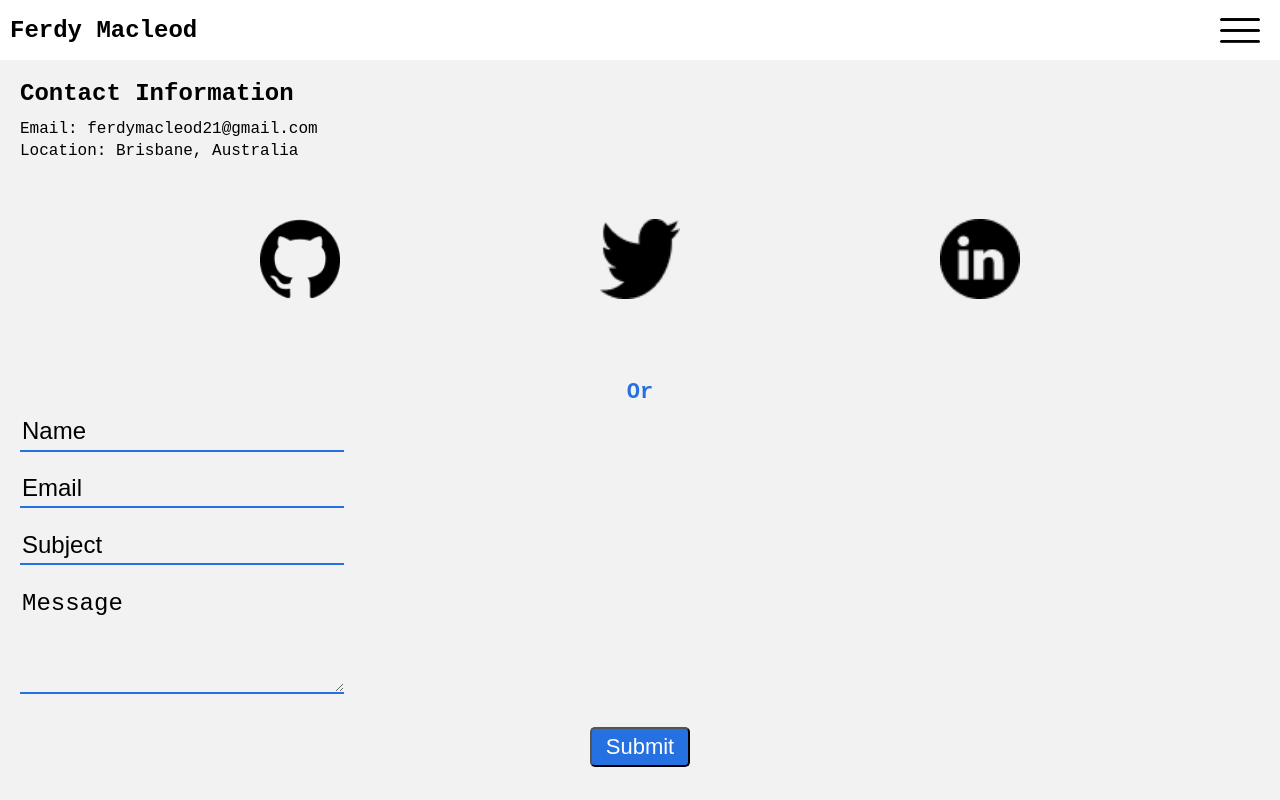
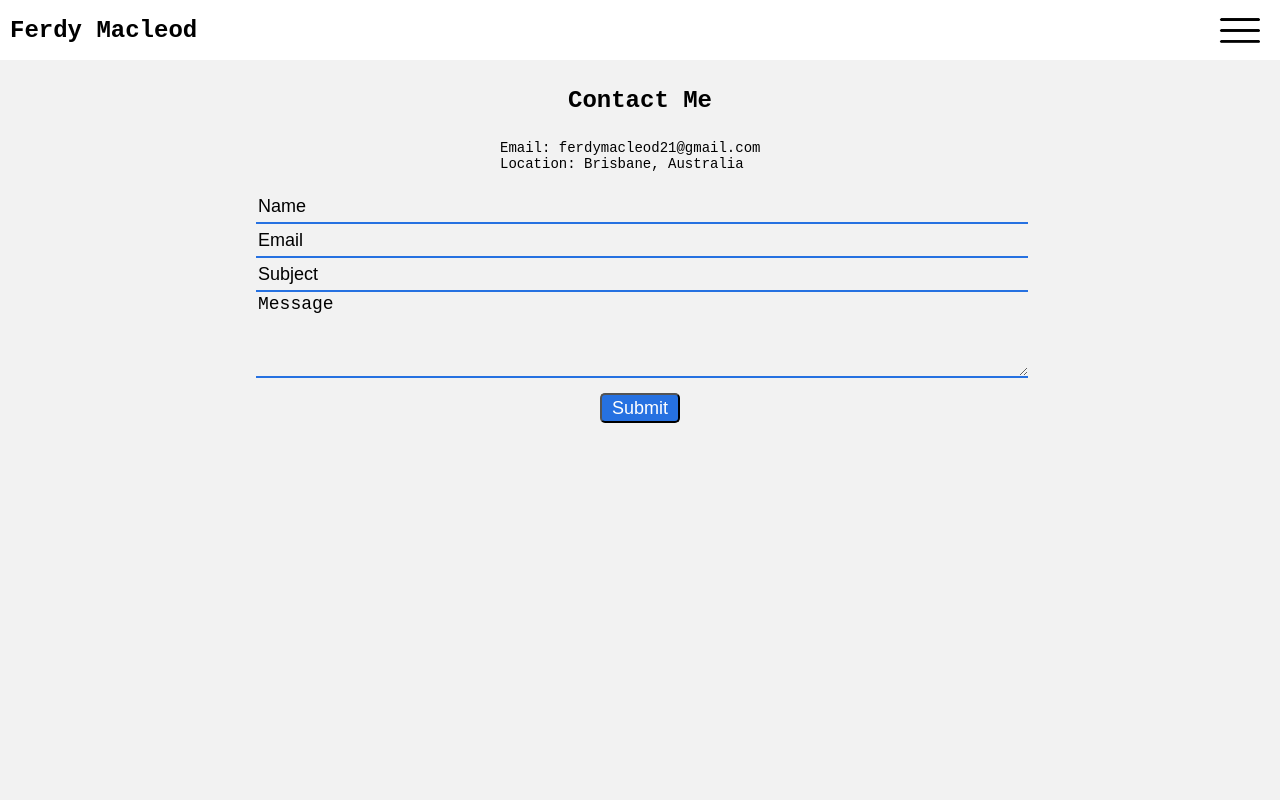
Before and after one commit to FerdyM/developer_portfolio, a React (Create React App) app: page /contact in a window 1280 px wide. Built offline with nearby package versions, Linux system fonts and the light colour scheme; a web font is replaced by a local one.

Commit message:
fixed desktop contact page

```diff
--- a/src/components/About.js
+++ b/src/components/About.js
@@ -1,7 +1,6 @@
 import React, { Fragment } from 'react';
 import Myskills from './Myskills'
 import Footer from './Footer'
-import placeholder from '../images/placeholder.png'
 import './stylesheets/About.css'
 
 const About = () => {
@@ -9,7 +8,7 @@ const About = () => {
         <Fragment>
             <div className="about-container">
                 <div className="profile-container">
-                    <img src={placeholder} alt="placeholder" />
+                    {/* <img src={placeholder} alt="placeholder" /> */}
                 </div>
                 <div className="about-main-container">
                     <h2>Ferdy Macleod</h2>
--- a/src/components/Contact.js
+++ b/src/components/Contact.js
@@ -55,24 +55,11 @@ class ContactForm extends React.Component {
         return (
                 <div className="form-container">
 
-                    <h2>Contact Information</h2>
+                    <h2>Contact Me</h2>
                     <div className="text-div">
                         <p>Email: ferdymacleod21@gmail.com</p>
                         <p>Location: Brisbane, Australia</p>
                     </div>
-
-                    <div className="links-container">
-                        <Link to="https://github.com/FerdyM" target="_blank">
-                            <img src={GithubLogo} alt="github logo"/>
-                        </Link>
-                        <Link to="https://twitter.com/ferdymacleod1" target="_blank">
-                            <img src={TwitterLogo} alt="twitter logo"/>
-                        </Link>
-                        <Link to="https://www.linkedin.com/in/ferdymacleod/" target="_blank">
-                            <img src={LinkedinLogo} alt="linkedin logo"/>
-                        </Link>
-                    </div>
-                    <p className="or">Or</p>
                     <form onSubmit={this.handleSubmit}>
                             <input className="inputField" type="text" name="name" value={this.state.name} onChange={this.onFieldChange} placeholder="Name"/>
                             <input className="inputField" type="text" name="email" value={this.state.email} onChange={this.onFieldChange} placeholder="Email"/>
--- a/src/components/stylesheets/Contact.css
+++ b/src/components/stylesheets/Contact.css
@@ -1,96 +1,29 @@
 .form-container {
-  display: -ms-grid;
-  display: grid;
-  -ms-grid-columns: 1fr;
-      grid-template-columns: 1fr;
-  -ms-grid-rows: 100px 2fr auto 4fr;
-      grid-template-rows: 100px 2fr auto 4fr;
   border-top: 60px solid white;
-  text-align: left;
   width: 100%;
   height: calc(100vh - 60px);
   background: #F2F2F2;
+  display: -ms-grid;
+  display: grid;
+  -webkit-box-align: start;
+      -ms-flex-align: start;
+          align-items: start;
+  -ms-grid-columns: 100%;
+      grid-template-columns: 100%;
 }
 
 .form-container h2 {
-  -ms-grid-row: 1;
-  -ms-grid-row-span: 1;
-  grid-row: 1/2;
-  -ms-grid-column: 1;
-  -ms-grid-column-span: 1;
-  grid-column: 1/2;
-  -ms-flex-item-align: start;
-      -ms-grid-row-align: start;
-      align-self: start;
-  padding: 20px 0 0 20px;
   font-size: 24px;
   font-weight: bold;
 }
 
 .form-container .text-div {
   padding-left: 20px;
-  -ms-grid-row: 1;
-  -ms-grid-row-span: 1;
-  grid-row: 1/2;
-  -ms-grid-column: 1;
-  -ms-grid-column-span: 1;
-  grid-column: 1/2;
   height: 40px;
-  -ms-flex-item-align: end;
-      align-self: flex-end;
-  display: -webkit-box;
-  display: -ms-flexbox;
-  display: flex;
-  -webkit-box-orient: vertical;
-  -webkit-box-direction: normal;
-      -ms-flex-direction: column;
-          flex-direction: column;
-  -webkit-box-pack: justify;
-      -ms-flex-pack: justify;
-          justify-content: space-between;
 }
 
 .form-container .text-div p {
   margin: 0;
-}
-
-.form-container .links-container {
-  -ms-grid-row: 2;
-  -ms-grid-row-span: 1;
-  grid-row: 2/3;
-  -ms-grid-column: 1;
-  -ms-grid-column-span: 1;
-  grid-column: 1/2;
-  -ms-flex-item-align: center;
-      align-self: center;
-  padding: 30px 0;
-  height: 80px;
-  width: 100%;
-  display: -webkit-box;
-  display: -ms-flexbox;
-  display: flex;
-  -webkit-box-pack: space-evenly;
-      -ms-flex-pack: space-evenly;
-          justify-content: space-evenly;
-}
-
-.form-container .links-container img {
-  width: 80px;
-  height: 80px;
-}
-
-.form-container .or {
-  -ms-grid-row: 3;
-  -ms-grid-row-span: 1;
-  grid-row: 3/4;
-  -ms-grid-column: 1;
-  -ms-grid-column-span: 1;
-  grid-column: 1/2;
-  text-align: center;
-  font-size: 22px;
-  color: #2671E1;
-  font-weight: bold;
-  margin-bottom: 0;
 }
 
 .form-container .submit-button {
@@ -104,22 +37,10 @@
 .form-container form {
   width: 100%;
   height: 100%;
-  display: -webkit-box;
-  display: -ms-flexbox;
-  display: flex;
-  -webkit-box-orient: vertical;
-  -webkit-box-direction: normal;
-      -ms-flex-direction: column;
-          flex-direction: column;
-  -webkit-box-pack: space-evenly;
-      -ms-flex-pack: space-evenly;
-          justify-content: space-evenly;
 }
 
 .form-container form .inputField {
   font-size: 18px;
-  margin-left: 20px;
-  margin-bottom: 10px;
   background: none;
   border: none;
   height: 30px;
@@ -149,7 +70,6 @@
 
 .form-container form .messageField {
   font-size: 24px;
-  margin-left: 20px;
   background: none;
   border: none;
   height: 100px;
@@ -193,202 +113,125 @@
   height: 40px;
   width: 100px;
   font-size: 22px;
-  -ms-flex-item-align: center;
-      -ms-grid-row-align: center;
-      align-self: center;
-  margin-bottom: 20px;
-  margin-top: 20px;
 }
 
 @media screen and (min-width: 800px) {
-  .wrapper {
+  .form-container {
     height: calc(100vh - 60px);
-    width: 100%;
-    display: -ms-grid;
-    display: grid;
-    -ms-grid-columns: 40% 60%;
-        grid-template-columns: 40% 60%;
-    -ms-grid-rows: 1fr;
-        grid-template-rows: 1fr;
+    -ms-grid-rows: 80px 50px 1fr;
+        grid-template-rows: 80px 50px 1fr;
   }
-  .wrapper .form-container {
-    -ms-grid-column: 1;
-    -ms-grid-column-span: 1;
-    grid-column: 1/2;
-    -ms-grid-row: 1;
-    -ms-grid-row-span: 1;
-    grid-row: 1/2;
-    height: calc(100vh - 60px);
-  }
-  .wrapper .form-container h2 {
+  .form-container h2 {
     -ms-grid-row: 1;
     -ms-grid-row-span: 1;
     grid-row: 1/2;
     -ms-grid-column: 1;
     -ms-grid-column-span: 1;
     grid-column: 1/2;
-    -ms-flex-item-align: start;
-        -ms-grid-row-align: start;
-        align-self: start;
-    padding: 20px 0 0 20px;
-    font-size: 18px;
+    font-size: 24px;
     font-weight: bold;
   }
-  .wrapper .form-container .text-div {
-    padding-left: 20px;
-    -ms-grid-row: 1;
-    -ms-grid-row-span: 1;
-    grid-row: 1/2;
-    -ms-grid-column: 1;
-    -ms-grid-column-span: 1;
-    grid-column: 1/2;
-    height: 40px;
-    -ms-flex-item-align: end;
-        align-self: flex-end;
-    display: -webkit-box;
-    display: -ms-flexbox;
-    display: flex;
-    -webkit-box-orient: vertical;
-    -webkit-box-direction: normal;
-        -ms-flex-direction: column;
-            flex-direction: column;
-    -webkit-box-pack: justify;
-        -ms-flex-pack: justify;
-            justify-content: space-between;
-  }
-  .wrapper .form-container .text-div p {
-    margin: 0;
-    font-size: 14px;
-  }
-  .wrapper .form-container .links-container {
+  .form-container .text-div {
     -ms-grid-row: 2;
     -ms-grid-row-span: 1;
     grid-row: 2/3;
     -ms-grid-column: 1;
     -ms-grid-column-span: 1;
     grid-column: 1/2;
-    -ms-flex-item-align: center;
-        align-self: center;
-    padding: 30px 0;
-    height: 50px;
-    width: 100%;
-    display: -webkit-box;
-    display: -ms-flexbox;
-    display: flex;
-    -webkit-box-pack: space-evenly;
-        -ms-flex-pack: space-evenly;
-            justify-content: space-evenly;
+    height: 40px;
+    text-align: left;
+    width: 300px;
+    -ms-grid-column-align: center;
+        justify-self: center;
   }
-  .wrapper .form-container .links-container img {
-    width: 50px;
-    height: 50px;
+  .form-container .text-div p {
+    margin: 0;
+    font-size: 14px;
   }
-  .wrapper .form-container .or {
+  .form-container .submit-button {
+    height: 30px;
+    width: 60px;
+    background-color: #2671E1;
+    border-radius: 5px;
+    color: white;
+  }
+  .form-container form {
+    width: 60%;
+    height: 100%;
     -ms-grid-row: 3;
     -ms-grid-row-span: 1;
     grid-row: 3/4;
     -ms-grid-column: 1;
     -ms-grid-column-span: 1;
     grid-column: 1/2;
-    text-align: center;
-    font-size: 22px;
-    color: #2671E1;
-    font-weight: bold;
-    margin-bottom: 0;
+    -ms-grid-column-align: center;
+        justify-self: center;
   }
-  .wrapper .form-container .submit-button {
-    height: 30px;
-    width: 60px;
-    background-color: #2671E1;
-    border-radius: 5px;
-    color: white;
-  }
-  .wrapper .form-container form {
-    width: 100%;
-    height: 100%;
-    display: -webkit-box;
-    display: -ms-flexbox;
-    display: flex;
-    -webkit-box-orient: vertical;
-    -webkit-box-direction: normal;
-        -ms-flex-direction: column;
-            flex-direction: column;
-    -webkit-box-pack: space-evenly;
-        -ms-flex-pack: space-evenly;
-            justify-content: space-evenly;
-  }
-  .wrapper .form-container form .inputField {
+  .form-container form .inputField {
     font-size: 18px;
-    margin-left: 20px;
-    margin-bottom: 10px;
     background: none;
     border: none;
     height: 30px;
-    width: 320px;
+    width: 100%;
     border-bottom: 2px solid #2671E1;
   }
-  .wrapper .form-container form .inputField::-webkit-input-placeholder {
+  .form-container form .inputField::-webkit-input-placeholder {
     color: black;
-    font-size: 24px;
+    font-size: 18px;
   }
-  .wrapper .form-container form .inputField:-ms-input-placeholder {
+  .form-container form .inputField:-ms-input-placeholder {
     color: black;
-    font-size: 24px;
+    font-size: 18px;
   }
-  .wrapper .form-container form .inputField::-ms-input-placeholder {
+  .form-container form .inputField::-ms-input-placeholder {
     color: black;
-    font-size: 24px;
+    font-size: 18px;
   }
-  .wrapper .form-container form .inputField::placeholder {
+  .form-container form .inputField::placeholder {
     color: black;
-    font-size: 24px;
+    font-size: 18px;
   }
-  .wrapper .form-container form .messageField {
-    font-size: 24px;
-    margin-left: 20px;
+  .form-container form .messageField {
+    font-size: 18px;
     background: none;
     border: none;
-    height: 100px;
-    width: 320px;
+    height: 80px;
+    width: 100%;
     border-bottom: 2px solid #2671E1;
   }
-  .wrapper .form-container form .messageField::-webkit-input-placeholder {
+  .form-container form .messageField::-webkit-input-placeholder {
     position: relative;
     top: 0;
     left: 0;
     color: black;
-    font-size: 24px;
+    font-size: 18px;
   }
-  .wrapper .form-container form .messageField:-ms-input-placeholder {
+  .form-container form .messageField:-ms-input-placeholder {
     position: relative;
     top: 0;
     left: 0;
     color: black;
-    font-size: 24px;
+    font-size: 18px;
   }
-  .wrapper .form-container form .messageField::-ms-input-placeholder {
+  .form-container form .messageField::-ms-input-placeholder {
     position: relative;
     top: 0;
     left: 0;
     color: black;
-    font-size: 24px;
+    font-size: 18px;
   }
-  .wrapper .form-container form .messageField::placeholder {
+  .form-container form .messageField::placeholder {
     position: relative;
     top: 0;
     left: 0;
     color: black;
-    font-size: 24px;
+    font-size: 18px;
   }
-  .wrapper .form-container form .submit-button {
-    height: 40px;
-    width: 100px;
-    font-size: 22px;
-    -ms-flex-item-align: center;
-        -ms-grid-row-align: center;
-        align-self: center;
-    margin-bottom: 20px;
-    margin-top: 20px;
+  .form-container form .submit-button {
+    margin-top: 10px;
+    height: 30px;
+    width: 80px;
+    font-size: 18px;
   }
 }
 /*# sourceMappingURL=Contact.css.map */
--- a/src/components/stylesheets/Contact.scss
+++ b/src/components/stylesheets/Contact.scss
@@ -1,56 +1,21 @@
 .form-container {
-    display: grid;
-    grid-template-columns: 1fr;
-    grid-template-rows: 100px 2fr auto 4fr;
     border-top: 60px solid white;
-    text-align: left;
-    // padding-top: 60px;
     width: 100%;
     height: calc(100vh - 60px);
     background: #F2F2F2;
+    display: grid;
+    align-items: start;
+    grid-template-columns: 100%;
     h2 {
-        grid-row: 1/2;
-        grid-column: 1/2;
-        align-self: start;
-        padding: 20px 0 0 20px;
         font-size: 24px;
         font-weight: bold;
     }
     .text-div {
         padding-left: 20px;
-        grid-row: 1/2;
-        grid-column: 1/2;
         height: 40px;
-        align-self: flex-end;
-        display: flex;
-        flex-direction: column;
-        justify-content: space-between;
         p {
             margin: 0;
         }
-    }
-    .links-container {
-        grid-row: 2/3;
-        grid-column: 1/2;
-        align-self: center;
-        padding: 30px 0;
-        height: 80px;
-        width: 100%;
-        display: flex;
-        justify-content: space-evenly;
-        img {
-            width: 80px;
-            height: 80px;
-        }
-    }
-    .or {
-        grid-row: 3/4;
-        grid-column: 1/2;
-        text-align: center;
-        font-size: 22px;
-        color: #2671E1;
-        font-weight: bold;
-        margin-bottom: 0;
     }
 
     .submit-button {
@@ -63,13 +28,8 @@
     form {
         width: 100%;
         height: 100%;
-        display: flex;
-        flex-direction: column;
-        justify-content: space-evenly;
         .inputField {
             font-size: 18px;
-            margin-left: 20px;
-            margin-bottom: 10px;
             background: none;
             border: none;
             height: 30px;
@@ -82,7 +42,6 @@
         }
         .messageField {
             font-size: 24px;
-            margin-left: 20px;
             background: none;
             border: none;
             height: 100px;
@@ -100,62 +59,31 @@
             height: 40px;
             width: 100px;
             font-size: 22px;
-            align-self: center;
-            margin-bottom: 20px;
-            margin-top: 20px;
         }
     }
 }
 
 @media screen and (min-width: 800px) {
         .form-container {
-            grid-column: 1/2;
-            grid-row: 1/2;
             height: calc(100vh - 60px);
+            grid-template-rows: 80px 50px 1fr;
             h2 {
                 grid-row: 1/2;
                 grid-column: 1/2;
-                align-self: start;
-                padding: 20px 0 0 20px;
-                font-size: 18px;
+                font-size: 24px;
                 font-weight: bold;
             }
             .text-div {
-                padding-left: 20px;
-                grid-row: 1/2;
+                grid-row: 2/3;
                 grid-column: 1/2;
                 height: 40px;
-                align-self: flex-end;
-                display: flex;
-                flex-direction: column;
-                justify-content: space-between;
+                text-align: left;
+                width: 300px;
+                justify-self: center;
                 p {
                     margin: 0;
                     font-size: 14px;
                 }
-            }
-            .links-container {
-                grid-row: 2/3;
-                grid-column: 1/2;
-                align-self: center;
-                padding: 30px 0;
-                height: 50px;
-                width: 100%;
-                display: flex;
-                justify-content: space-evenly;
-                img {
-                    width: 50px;
-                    height: 50px;
-                }
-            }
-            .or {
-                grid-row: 3/4;
-                grid-column: 1/2;
-                text-align: center;
-                font-size: 22px;
-                color: #2671E1;
-                font-weight: bold;
-                margin-bottom: 0;
             }
 
             .submit-button {
@@ -166,32 +94,29 @@
                 color: white;
             }
             form {
-                width: 100%;
+                width: 60%;
                 height: 100%;
-                display: flex;
-                flex-direction: column;
-                justify-content: space-evenly;
+                grid-row: 3/4;
+                grid-column: 1/2;
+                justify-self: center;
                 .inputField {
                     font-size: 18px;
-                    margin-left: 20px;
-                    margin-bottom: 10px;
                     background: none;
                     border: none;
                     height: 30px;
-                    width: 320px;
+                    width: 100%;
                     border-bottom: 2px solid #2671E1;
                 }
                 .inputField::placeholder {
                     color: black;
-                    font-size: 24px;
+                    font-size: 18px;
                 }
                 .messageField {
-                    font-size: 24px;
-                    margin-left: 20px;
+                    font-size: 18px;
                     background: none;
                     border: none;
-                    height: 100px;
-                    width: 320px;
+                    height: 80px;
+                    width: 100%;
                     border-bottom: 2px solid #2671E1;
                 }
                 .messageField::placeholder {
@@ -199,19 +124,14 @@
                     top: 0;
                     left: 0;
                     color: black;
-                    font-size: 24px;
+                    font-size: 18px;
                 }
                 .submit-button {
-                    height: 40px;
-                    width: 100px;
-                    font-size: 22px;
-                    align-self: center;
-                    margin-bottom: 20px;
-                    margin-top: 20px;
+                    margin-top: 10px;
+                    height: 30px;
+                    width: 80px;
+                    font-size: 18px;
                 }
             }
         }
-    }
-
-
 }
--- a/src/components/stylesheets/Projects.css
+++ b/src/components/stylesheets/Projects.css
@@ -112,7 +112,7 @@
     -ms-grid-row: 2;
     -ms-grid-row-span: 1;
     grid-row: 2/3;
-    width: 300px;
+    width: 320px;
     height: 90px;
     background: black;
     display: -webkit-box;
--- a/src/components/stylesheets/Projects.scss
+++ b/src/components/stylesheets/Projects.scss
@@ -70,7 +70,7 @@
             .project-title {
                 justify-self: center;
                 grid-row: 2/3;
-                width: 300px;
+                width: 320px;
                 height: 90px;
                 background: black;
                 display: flex;
```
Also changed, not shown: src/images/placeholder.png (deleted), 1 other file (tests, documents, lock files or other folders).
